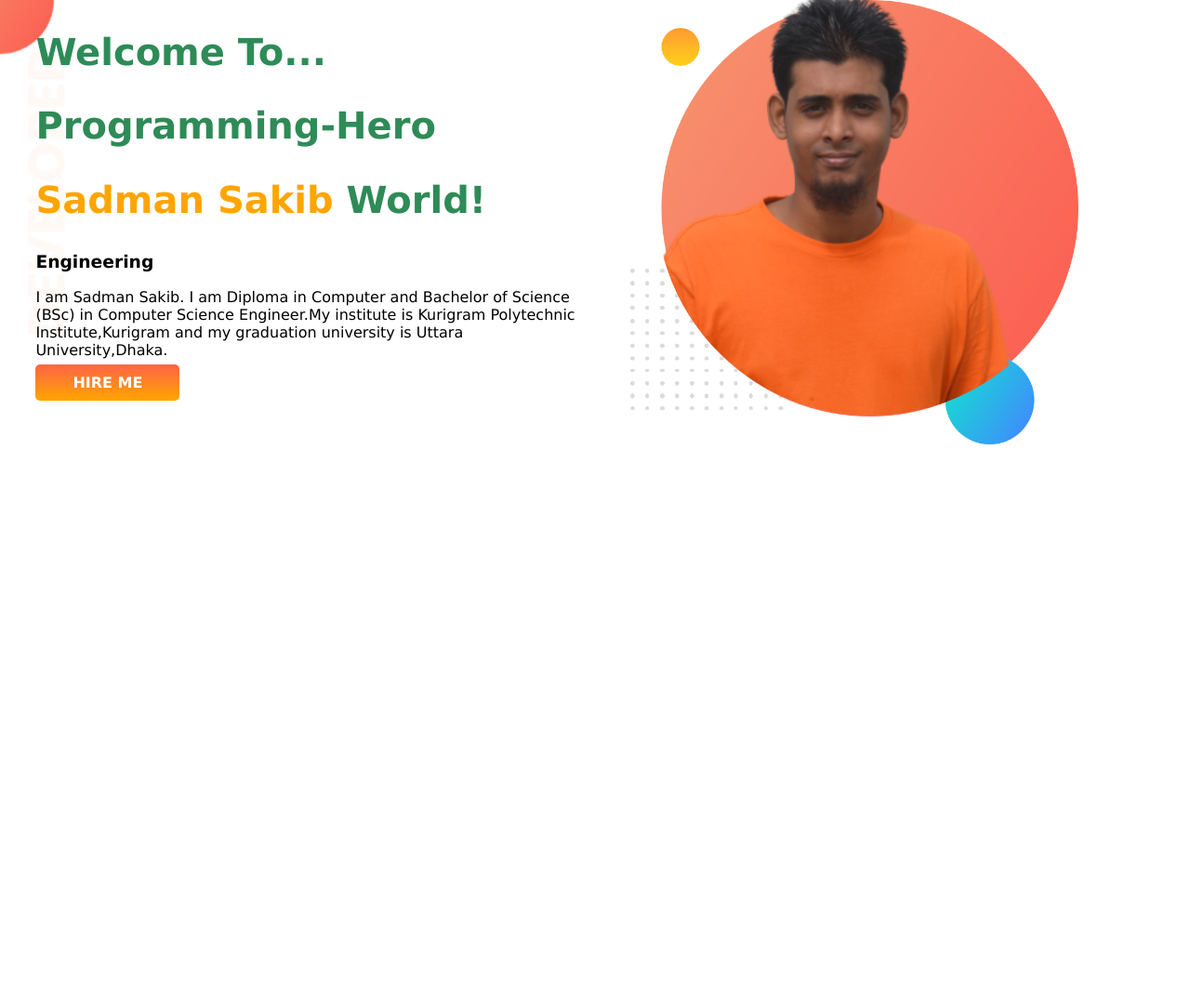
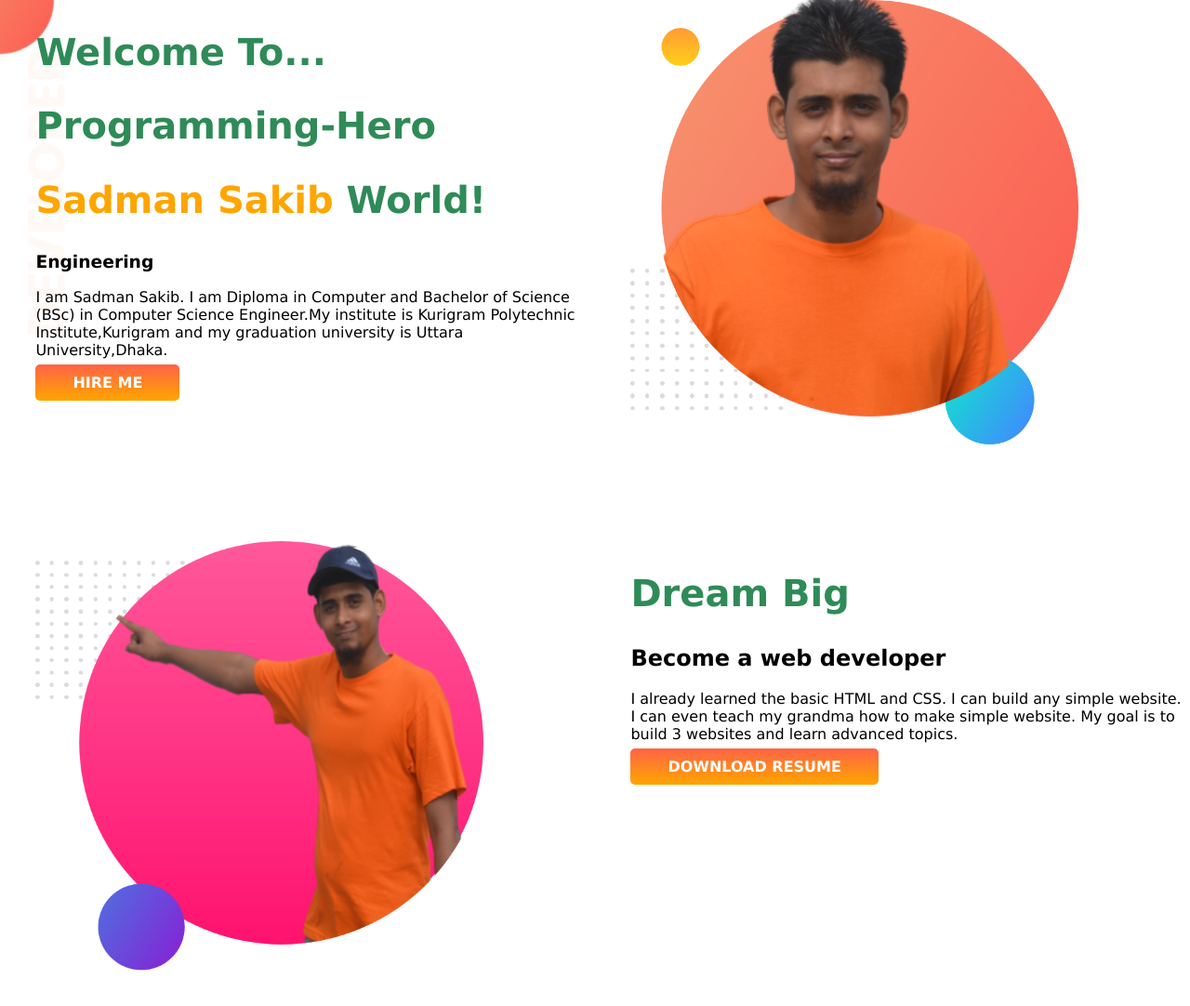
Before and after one commit to Sadman600/my-portfolio, a plain HTML site: page index.html in a window 1280 px wide. Shown: the whole page at 93% size. Before the commit the page ends 800 px from the top, so only its background shows below. Drawn offline with Linux system fonts and the light colour scheme.

Commit message:
added second section

```diff
--- a/index.html
+++ b/index.html
@@ -12,7 +12,7 @@
 <body>
     <section class="top-banner">
         <div class="half-width">
-            <h1 class="">Welcome To...</h1>
+            <h1>Welcome To...</h1>
             <h1>Programming-Hero </h1>
             <h1> <span class="color-orange">Sadman Sakib</span> World!</h1>
             <h3> Engineering </h3>
@@ -26,6 +26,19 @@
             <img src="images/sadman.png" alt="">
         </div>
     </section>
+    <section class="dream-big">
+        <div class="half-width">
+            <img src="images/sadman2.png" alt="this is sadman image">
+        </div>
+        <div class="half-width">
+            <h1>Dream Big</h2>
+                <h2>Become a web developer</h2>
+                <p>I already learned the basic HTML and CSS. I can build any simple website. I can even teach my grandma
+                    how to make simple website. My goal is to build 3 websites and learn advanced topics.</p>
+                <a class="link-button" target="_blank" href="">DOWNLOAD RESUME</a>
+        </div>
+
+    </section>
 </body>
 
 </html>
--- a/myStyle.css
+++ b/myStyle.css
@@ -11,6 +11,7 @@
 }
 section {
     display: flex;
+    margin-bottom: 100px;
 }
 .half-width {
     width: 50%;
```
